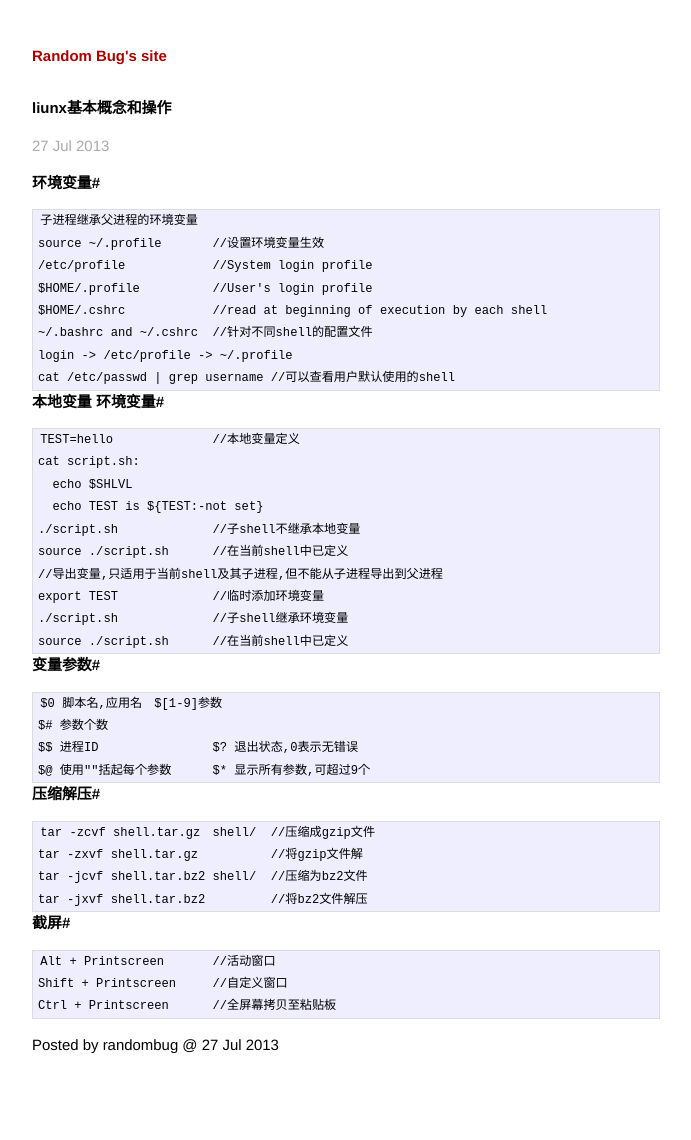
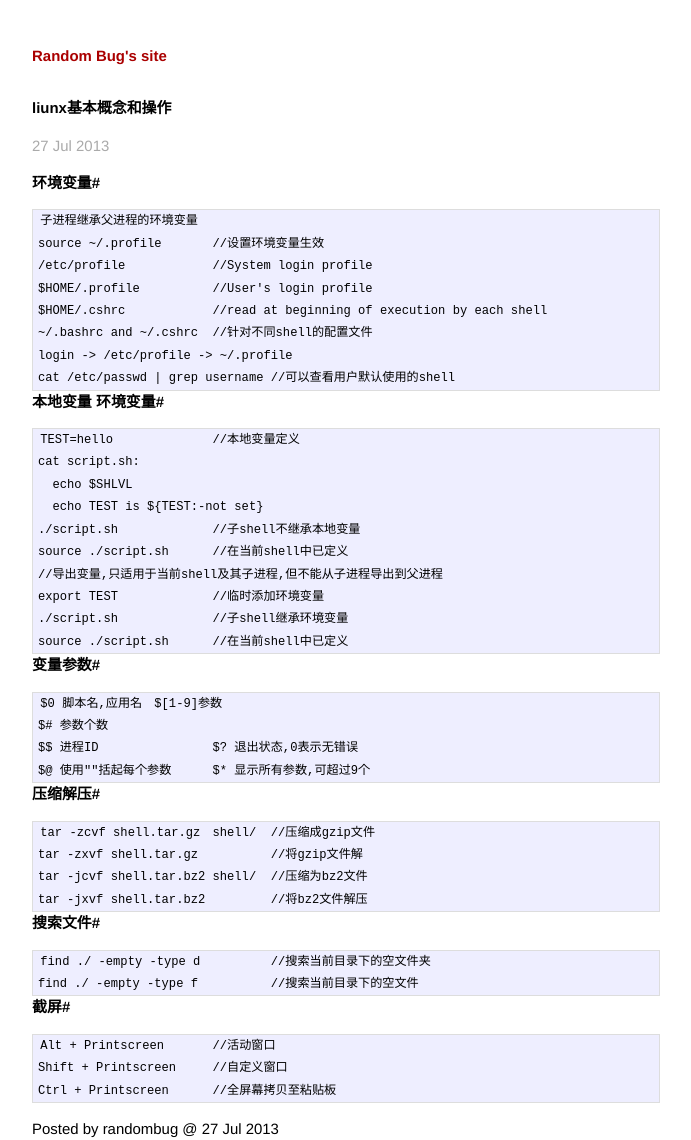
Before and after one commit to jfgong/jekyll_linteler, a Jekyll site: the page built from _posts/2013-07-27-basic-opreation-in-ubuntu.markdown, in a window 1280 px wide. Shown: the whole page, without its empty margins (294-985 px from the left). Built offline with Jekyll 4.4.1, drawn with Linux system fonts in a browser that asks for light colours; before the commit the page ends 1056 px from its top, so only the background shows below that.

Commit message:
update 2013-07-27-basic-opreation-in-ubuntu.markdown

```diff
--- a/_posts/2013-07-27-basic-opreation-in-ubuntu.markdown
+++ b/_posts/2013-07-27-basic-opreation-in-ubuntu.markdown
@@ -37,10 +37,13 @@ title: liunx基本概念和操作
 	tar -jcvf shell.tar.bz2 shell/	//压缩为bz2文件
 	tar -jxvf shell.tar.bz2		//将bz2文件解压
 
+#搜索文件#
+	find ./ -empty -type d		//搜索当前目录下的空文件夹
+	find ./ -empty -type f		//搜索当前目录下的空文件
+
 #截屏#
 	Alt + Printscreen	//活动窗口
 	Shift + Printscreen	//自定义窗口
 	Ctrl + Printscreen	//全屏幕拷贝至粘贴板
 
-
 Posted by randombug @ {{ page.date | date_to_string }}
```
